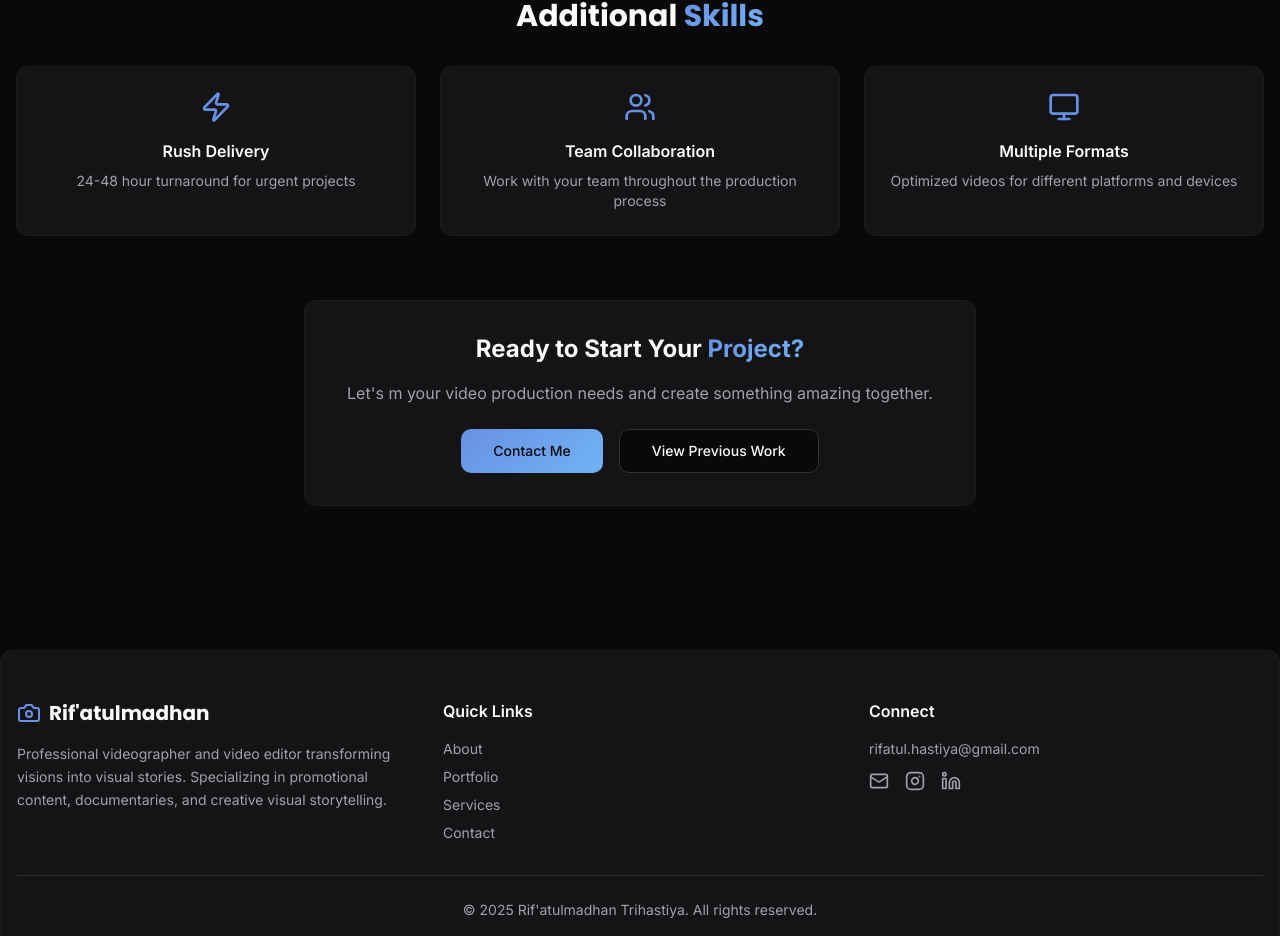
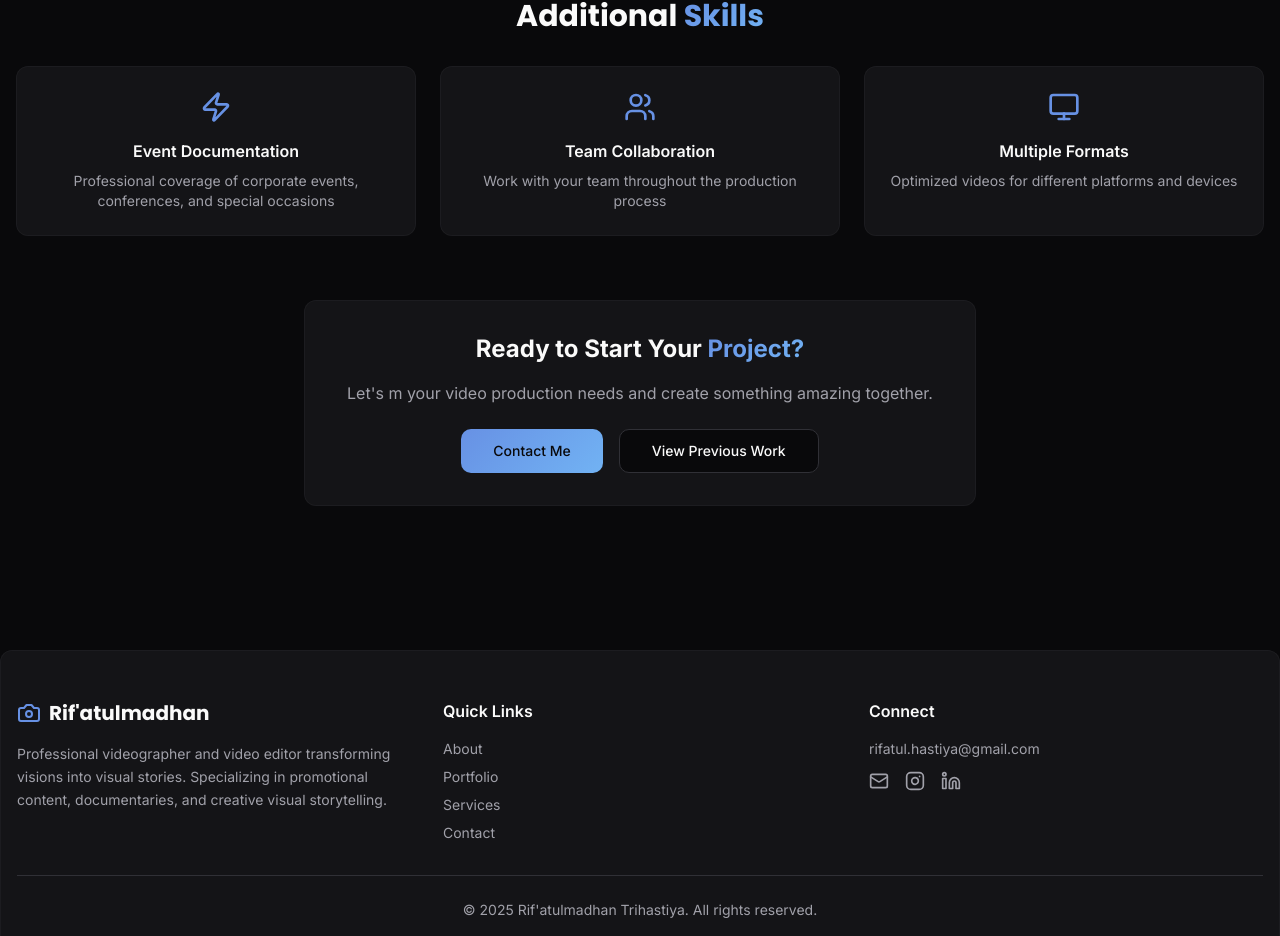
Before and after one commit to Rifver/tool-z, a React (Vite) app: page /services in a window 1280 px wide. Shown: the part 1126-2062 px from the top of the page. Built offline with nearby package versions, Linux system fonts and the light colour scheme.

Commit message:
Update "Rush Delivery" service
Change the title and description for the "Rush Delivery" add-on service to "Event Documentation" with the new description.

```diff
--- a/src/pages/Services.tsx
+++ b/src/pages/Services.tsx
@@ -31,8 +31,8 @@ const Services = () => {
   }];
   const addOnServices = [{
     icon: Zap,
-    title: 'Rush Delivery',
-    description: '24-48 hour turnaround for urgent projects'
+    title: 'Event Documentation',
+    description: 'Professional coverage of corporate events, conferences, and special occasions'
   }, {
     icon: Users,
     title: 'Team Collaboration',
```
